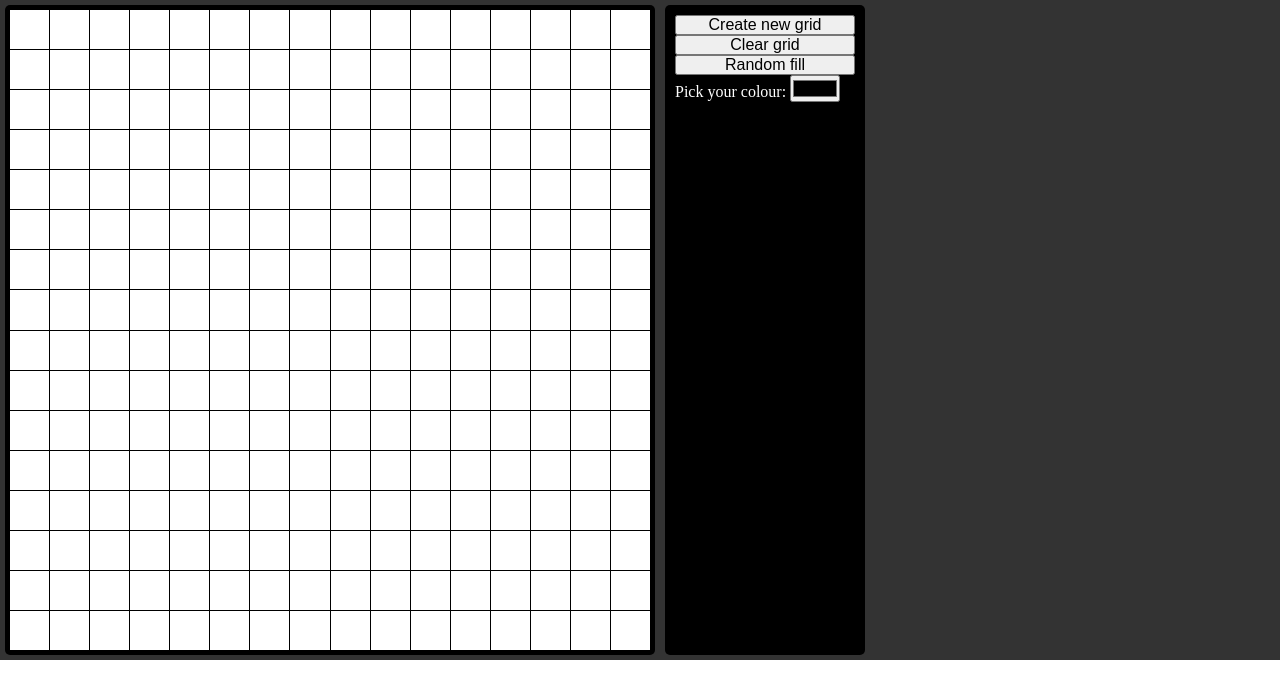
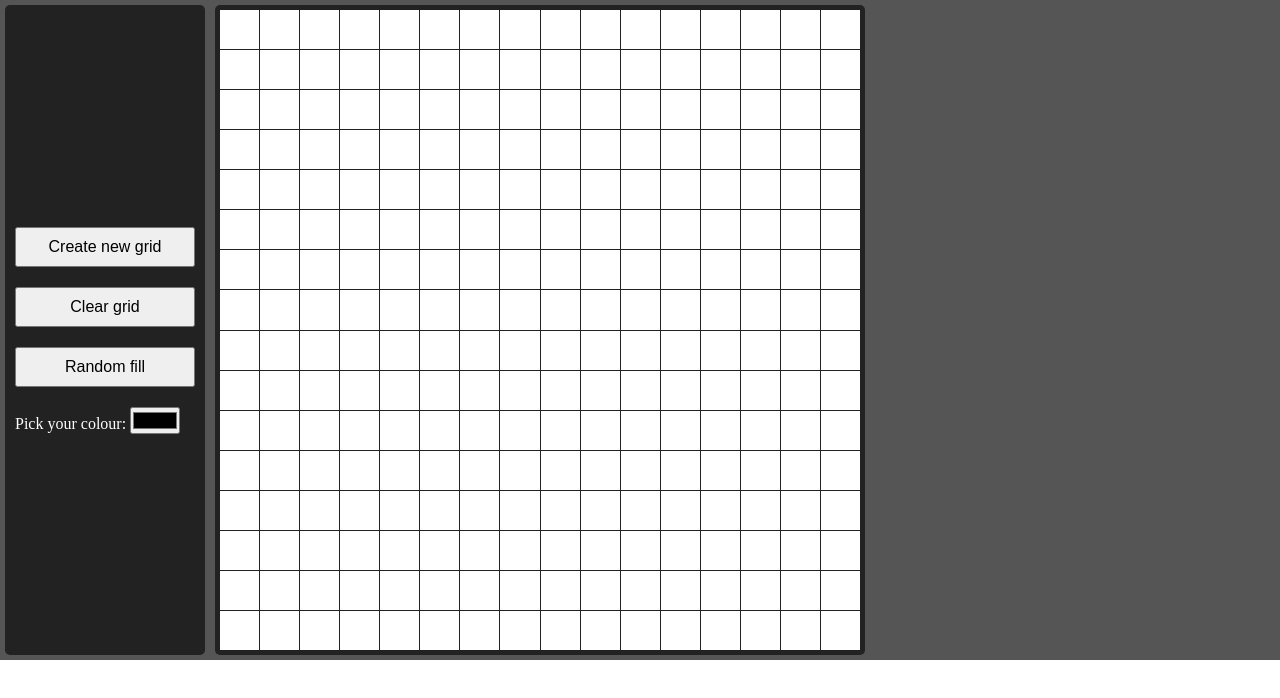
Before and after one commit to Virus35/Etch-a-sketch, a plain HTML site: page Index.html in a window 1280 px wide. Drawn offline with Linux system fonts and the light colour scheme.

Commit message:
Made some changes to palette's position and items

```diff
--- a/CSS/Index.css
+++ b/CSS/Index.css
@@ -12,22 +12,31 @@
 }
 #mainDiv{
     display: flex;
-    background-color: #333;
+    background-color: #555;
 }
 #container{
     flex-shrink:0;
+    order: 1;
     margin: 5px;
     padding: 5px;
-    background-color: #000;
+    background-color: #222;
     border-radius: 5px;
 }
 #palette{
-    background-color: #000;
+    background-color: #222;
     color: #FFF;
     display: flex;
     flex-flow: column nowrap;
+    justify-content: center;
     border-radius: 5px;
+    flex-shrink: 0;
     flex-basis: 200px;
     padding: 10px;
     margin: 5px;
 }
+#palette > button{
+    padding: 10px 0px;
+}
+#palette > *{
+    margin: 10px 0px;
+}
```
